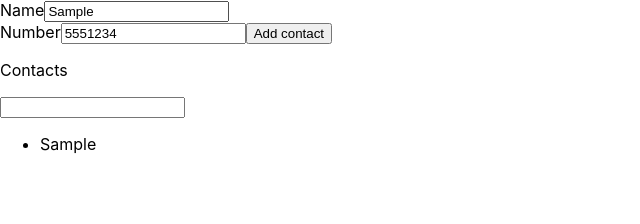
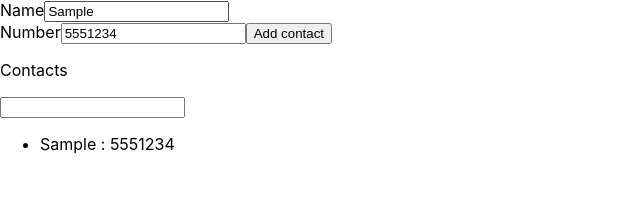
Before and after one commit to PawelPalasinski/goit-react-hw-02-phonebook, a React (Create React App) app: page / in a window 1280 px wide. Both pictures are taken after typing "Sample", "5551234" into the empty fields and a click on the button "Add contact". Shown: the top 224 px of the page, without its empty margins (0-640 px from the left). Built offline with nearby package versions, Linux system fonts and the light colour scheme.

Commit message:
jsx first v done

```diff
--- a/src/components/Phonebook/Phonebook.jsx
+++ b/src/components/Phonebook/Phonebook.jsx
@@ -7,6 +7,7 @@ class Phonebook extends Component {
         this.state = {
             contacts: [],
             name: '',
+            number: '',
         };
     }
 
@@ -14,13 +15,14 @@ class Phonebook extends Component {
         e.preventDefault();
         const form = e.currentTarget;
         const contactName = form.elements.name.value;
-    // const phoneNumber = form.elements.number.value;
+        const phoneNumber = form.elements.number.value;
         this.setState({
             ...this.state,
             contacts: [
                 ...this.state.contacts,
                 {
                     name: contactName,
+                    number: phoneNumber,
                     id: nanoid(),
                 },
             ],
@@ -30,7 +32,22 @@ class Phonebook extends Component {
         console.log(e);
     };
 
+    renderContacts = (filterValue, contactsArray) => {
+        if (!filterValue) return contactsArray.map(contact => {
+            return (
+                <li key={contact.id}>{contact.name} : {contact.number}</li>
+            );
+        });
+        return contactsArray.filter((el, id) => el.name.toLowerCase().includes(filterValue.toLowerCase())).map(contact => {
+            return (
+                <li key={contact.id}>{contact.name} : {contact.number}</li>
+            );
+        });
+        // console.log(contactsArray.filter((el, id) => el.name.toLowerCase().includes(filterValue.toLowerCase())))
+    };
+
     render() {
+        const {filter, contacts } = this.state;
     return (
       <div>
         <div>
@@ -61,11 +78,12 @@ class Phonebook extends Component {
         </div>
         <div>
                 <p>Contacts</p>
-                <input onChange={e => {}}/>
+                <input onChange={e => {
+                    console.log(e.target.value);
+                    this.setState({...this.state, filter: e.target.value});
+                }}/>
           <ul>
-            {this.state.contacts.map(contact => {
-              return <li key={contact.id}>{contact.name}</li>;
-            })}
+            {this.renderContacts(filter, contacts)}
           </ul>
         </div>
       </div>
```
Lines whose indentation alone changed are shown as unchanged.
